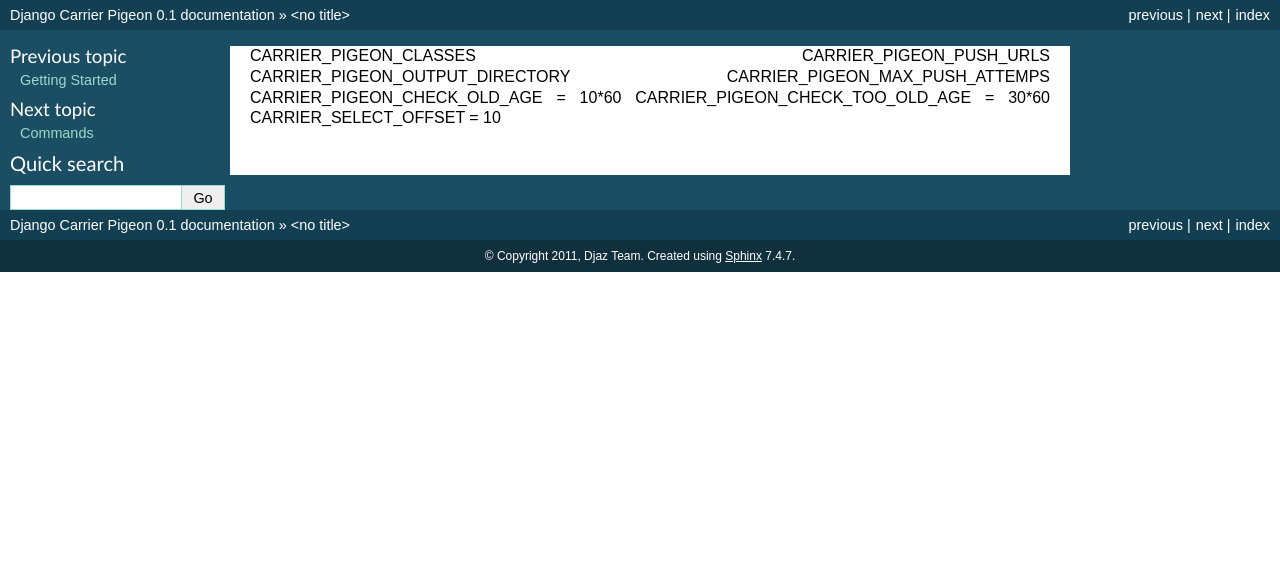
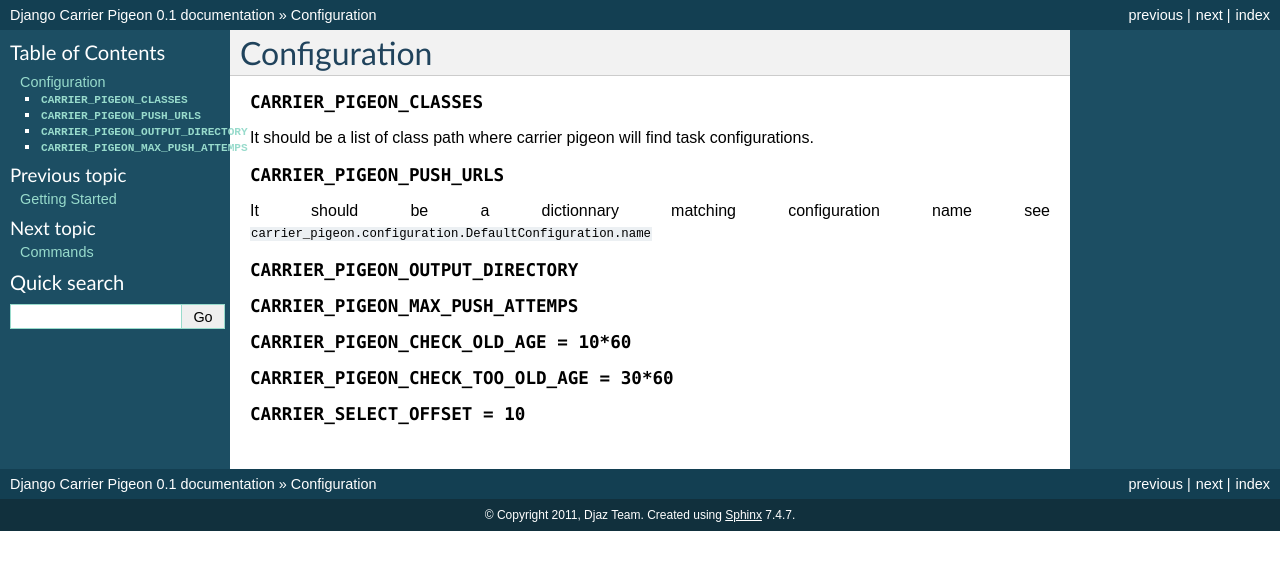
Before and after one commit to liberation/django-carrier-pigeon, a Sphinx documentation site: the page built from docs/source/settings.rst, in a window 1280 px wide. Shown: the top 570 px of the page. Built offline with Sphinx 7.4.7, drawn with Linux system fonts in a browser that asks for light colours; cross-references to code outside the pages are shown as plain code.

Commit message:
each settings is now defined in a data domain

```diff
--- a/docs/source/settings.rst
+++ b/docs/source/settings.rst
@@ -1,7 +1,22 @@
-CARRIER_PIGEON_CLASSES
-CARRIER_PIGEON_PUSH_URLS
-CARRIER_PIGEON_OUTPUT_DIRECTORY
-CARRIER_PIGEON_MAX_PUSH_ATTEMPS
-CARRIER_PIGEON_CHECK_OLD_AGE = 10*60
-CARRIER_PIGEON_CHECK_TOO_OLD_AGE = 30*60
-CARRIER_SELECT_OFFSET = 10
+Configuration
+=============
+
+.. py:data:: CARRIER_PIGEON_CLASSES
+
+It should be a list of class path where carrier pigeon will find
+task configurations.
+
+.. py:data:: CARRIER_PIGEON_PUSH_URLS
+
+It should be a dictionnary matching configuration name see
+:attribute:`carrier_pigeon.configuration.DefaultConfiguration.name`
+
+.. py:data:: CARRIER_PIGEON_OUTPUT_DIRECTORY
+
+.. py:data:: CARRIER_PIGEON_MAX_PUSH_ATTEMPS
+
+.. py:data:: CARRIER_PIGEON_CHECK_OLD_AGE = 10*60
+
+.. py:data:: CARRIER_PIGEON_CHECK_TOO_OLD_AGE = 30*60
+
+.. py:data:: CARRIER_SELECT_OFFSET = 10
```
